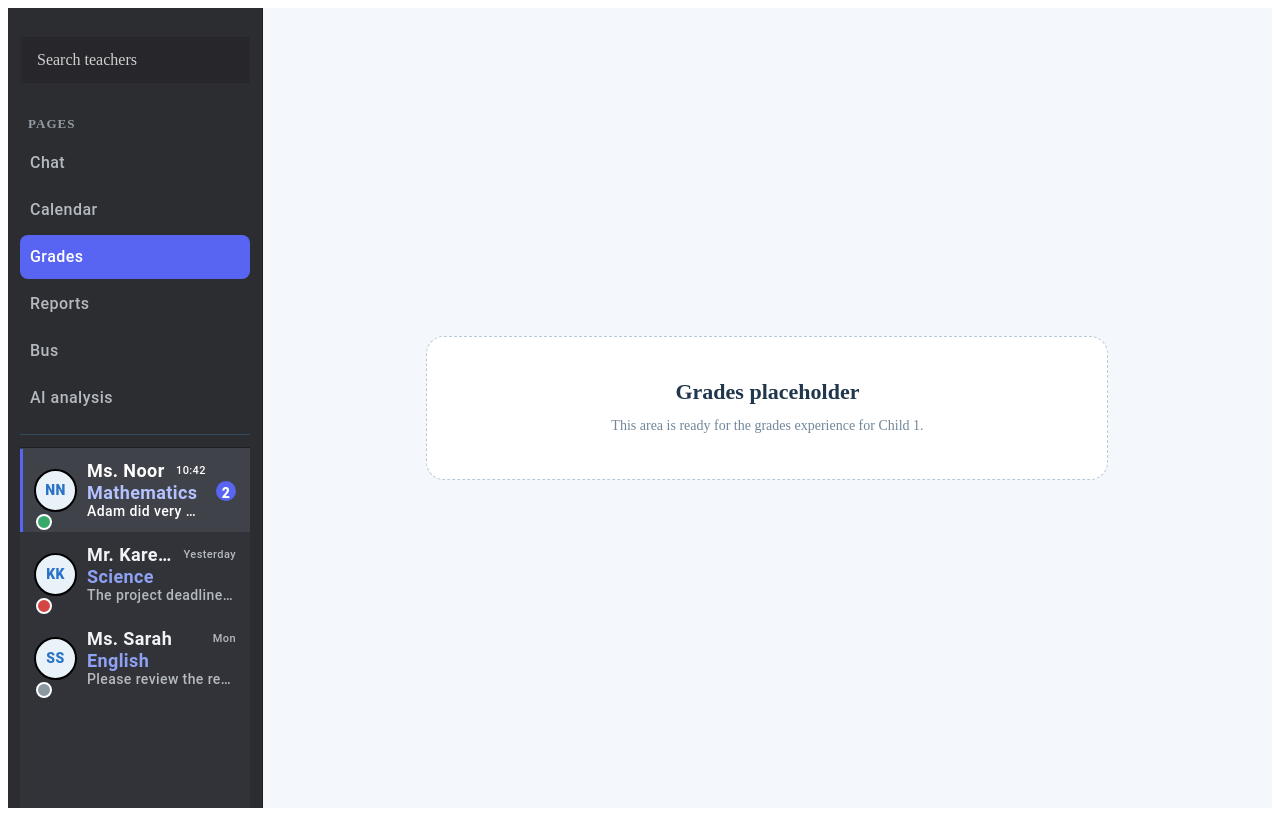
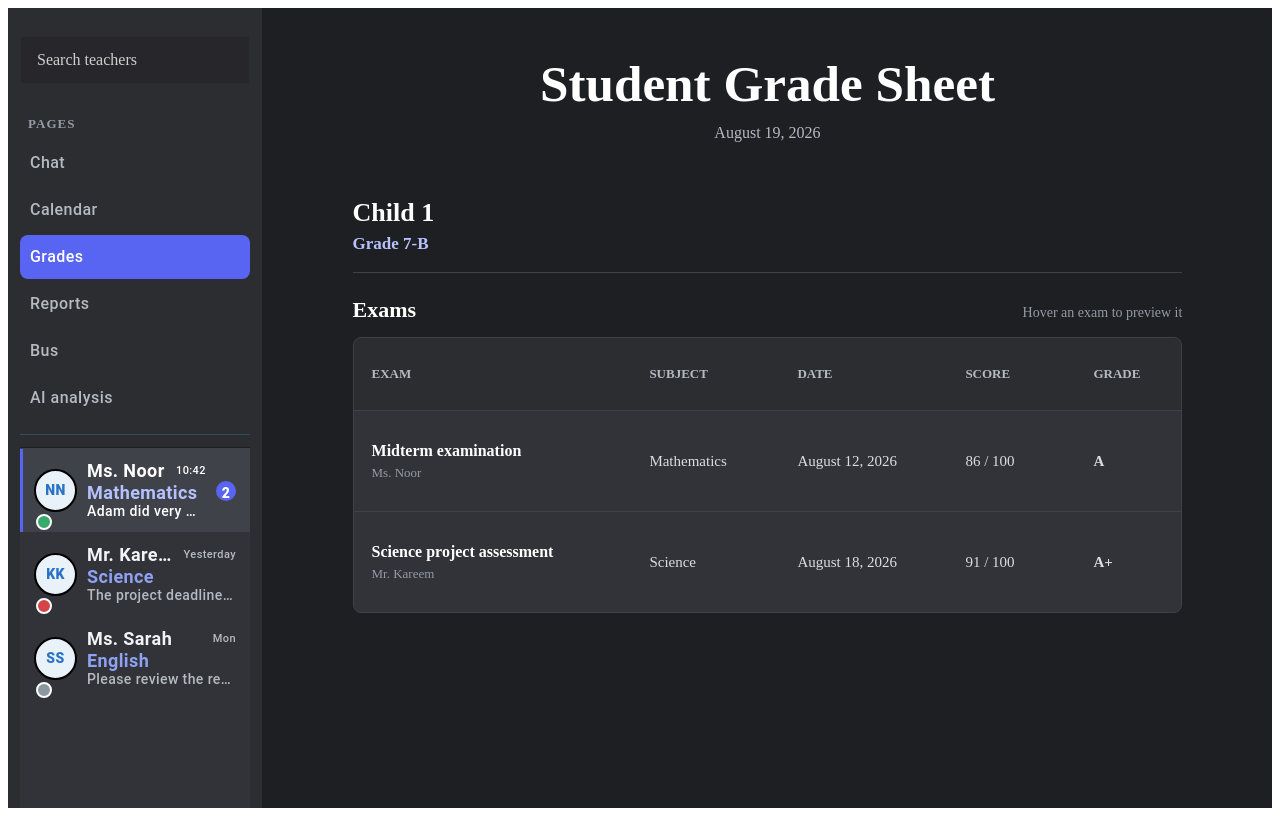
Before and after one commit to Aws1811/ZeSchool, a React (Vite) app in the folder client/: page /dashboard in a window 1280 px wide. Both pictures are taken after a click on the button "Grades". Built offline with nearby package versions, Linux system fonts and the light colour scheme; the HTML template or start-up script is replaced by a standard one.

Commit message:
gradePage

```diff
--- /dev/null
+++ b/client/src/data/gradeData.js
@@ -0,0 +1,33 @@
+export const gradeSheets = {
+    default: {
+        className: "Grade 7-B",
+        exams: [
+            {
+                id: "math-midterm",
+                subject: "Mathematics",
+                title: "Midterm examination",
+                date: "August 12, 2026",
+                score: "86 / 100",
+                percentage: 86,
+                grade: "A",
+                teacher: "Ms. Noor",
+                details: "Strong work on fractions and equations.",
+            },
+            {
+                id: "science-project",
+                subject: "Science",
+                title: "Science project assessment",
+                date: "August 18, 2026",
+                score: "91 / 100",
+                percentage: 91,
+                grade: "A+",
+                teacher: "Mr. Kareem",
+                details: "Excellent research and clear presentation.",
+            },
+        ],
+    },
+};
+
+export function getGradeSheetForChild(child) {
+    return gradeSheets[child?.name] || gradeSheets.default;
+}
--- /dev/null
+++ b/client/src/pages/GradesPage.jsx
@@ -0,0 +1,64 @@
+import { useState } from "react";
+import { getGradeSheetForChild } from "../data/gradeData";
+import styles from "../styles/grades.module.css";
+
+function GradesPage({ child }) {
+    const gradeSheet = getGradeSheetForChild(child);
+    const [hoveredExamId, setHoveredExamId] = useState(null);
+    const dateLabel = new Date().toLocaleDateString("en-US", {
+        month: "long",
+        day: "numeric",
+        year: "numeric",
+    });
+
+    return (
+        <section className={styles.gradesPage} aria-label="Student grade sheet">
+            <header className={styles.gradesHeader}>
+                <h1>Student Grade Sheet</h1>
+                <div className={styles.gradesDate}>{dateLabel}</div>
+            </header>
+
+            <div className={styles.studentSummary}>
+                <div className={styles.studentName}>{child.name}</div>
+                <div className={styles.studentClass}>{gradeSheet.className}</div>
+            </div>
+
+            <div className={styles.examSection}>
+                <div className={styles.examSectionHeader}>
+                    <h2>Exams</h2>
+                    <span>Hover an exam to preview it</span>
+                </div>
+                <div className={styles.examTable} role="table" aria-label="Student exams">
+                    <div className={`${styles.examRow} ${styles.examHeader}`} role="row">
+                        <span role="columnheader">Exam</span>
+                        <span role="columnheader">Subject</span>
+                        <span role="columnheader">Date</span>
+                        <span role="columnheader">Score</span>
+                        <span role="columnheader">Grade</span>
+                    </div>
+                    {gradeSheet.exams.map((exam) => (
+                        <div
+                            className={`${styles.examRow} ${hoveredExamId === exam.id ? styles.hoveredExam : ""}`}
+                            key={exam.id}
+                            role="row"
+                            onMouseEnter={() => setHoveredExamId(exam.id)}
+                            onMouseLeave={() => setHoveredExamId(null)}
+                            title={exam.details}
+                        >
+                            <div className={styles.examTitle} role="cell">
+                                <strong>{exam.title}</strong>
+                                <small>{exam.teacher}</small>
+                            </div>
+                            <span role="cell">{exam.subject}</span>
+                            <span role="cell">{exam.date}</span>
+                            <span role="cell">{exam.score}</span>
+                            <strong role="cell">{exam.grade}</strong>
+                        </div>
+                    ))}
+                </div>
+            </div>
+        </section>
+    );
+}
+
+export default GradesPage;
--- a/client/src/pages/ParentDashboardPage.jsx
+++ b/client/src/pages/ParentDashboardPage.jsx
@@ -2,6 +2,7 @@ import { useState } from "react";
 import { Button, IconButton } from "@mui/material";
 import { useLocation, useNavigate } from "react-router-dom";
 import CalendarPage from "./CalendarPage";
+import GradesPage from "./GradesPage";
 import ChatPage, { TeacherConversationList, TeacherSearch } from "./ChatPage";
 import styles from "../styles/dashboard-shell.module.css";
 
@@ -119,6 +120,8 @@ function ParentDashboardPage() {
                         />
                     ) : selectedPage === "Calendar" ? (
                         <CalendarPage />
+                    ) : selectedPage === "Grades" ? (
+                        <GradesPage child={selectedChild} />
                     ) : (
                         <div className={styles.emptyChat}>
                             <div className={styles.emptyChatTitle}>
--- /dev/null
+++ b/client/src/styles/grades.module.css
@@ -0,0 +1,146 @@
+.gradesPage {
+    display: flex;
+    min-width: 0;
+    min-height: 0;
+    flex: 1;
+    flex-direction: column;
+    overflow: auto;
+    padding: 48px 7vw 64px;
+    color: #f2f3f5;
+    background: #1e1f22;
+}
+
+.gradesHeader {
+    margin: 0 auto;
+    text-align: center;
+}
+
+.gradesHeader h1 {
+    margin: 0;
+    color: #ffffff;
+    font-size: clamp(30px, 4vw, 52px);
+    line-height: 1.1;
+}
+
+.gradesDate {
+    margin-top: 12px;
+    color: #b5bac1;
+    font-size: 16px;
+}
+
+.studentSummary {
+    width: min(100%, 980px);
+    margin: 56px auto 24px;
+    padding-bottom: 18px;
+    border-bottom: 1px solid #3f4147;
+}
+
+.studentName {
+    color: #ffffff;
+    font-size: 26px;
+    font-weight: 700;
+}
+
+.studentClass {
+    margin-top: 6px;
+    color: #b5c2ff;
+    font-size: 17px;
+    font-weight: 600;
+}
+
+.examSection {
+    width: min(100%, 980px);
+    margin: 0 auto;
+}
+
+.examSectionHeader {
+    display: flex;
+    align-items: baseline;
+    justify-content: space-between;
+    gap: 16px;
+    margin-bottom: 14px;
+}
+
+.examSectionHeader h2 {
+    margin: 0;
+    color: #ffffff;
+    font-size: 22px;
+}
+
+.examSectionHeader span {
+    color: #949ba4;
+    font-size: 14px;
+}
+
+.examTable {
+    overflow: hidden;
+    border: 1px solid #3f4147;
+    border-radius: 8px;
+    background: #313338;
+}
+
+.examRow {
+    display: grid;
+    grid-template-columns: minmax(220px, 2fr) minmax(130px, 1fr) minmax(150px, 1fr) minmax(110px, 0.8fr) minmax(70px, 0.4fr);
+    min-height: 76px;
+    align-items: center;
+    gap: 18px;
+    padding: 12px 18px;
+    border-bottom: 1px solid #3f4147;
+    color: #dbdee1;
+    font-size: 15px;
+}
+
+.examRow:last-child {
+    border-bottom: 0;
+}
+
+.examHeader {
+    min-height: 48px;
+    color: #b5bac1;
+    background: #2b2d31;
+    font-size: 13px;
+    font-weight: 700;
+    text-transform: uppercase;
+}
+
+.examRow:not(.examHeader) {
+    cursor: pointer;
+    transition: background 160ms ease, transform 160ms ease;
+}
+
+.examRow:not(.examHeader):hover,
+.hoveredExam {
+    background: #404249;
+    transform: translateX(3px);
+}
+
+.examTitle {
+    display: flex;
+    flex-direction: column;
+    gap: 5px;
+}
+
+.examTitle strong {
+    color: #ffffff;
+    font-size: 16px;
+}
+
+.examTitle small {
+    color: #949ba4;
+    font-size: 13px;
+}
+
+@media (max-width: 800px) {
+    .gradesPage {
+        padding: 34px 20px 48px;
+    }
+
+    .examTable {
+        overflow-x: auto;
+    }
+
+    .examRow {
+        min-width: 760px;
+    }
+}
```
